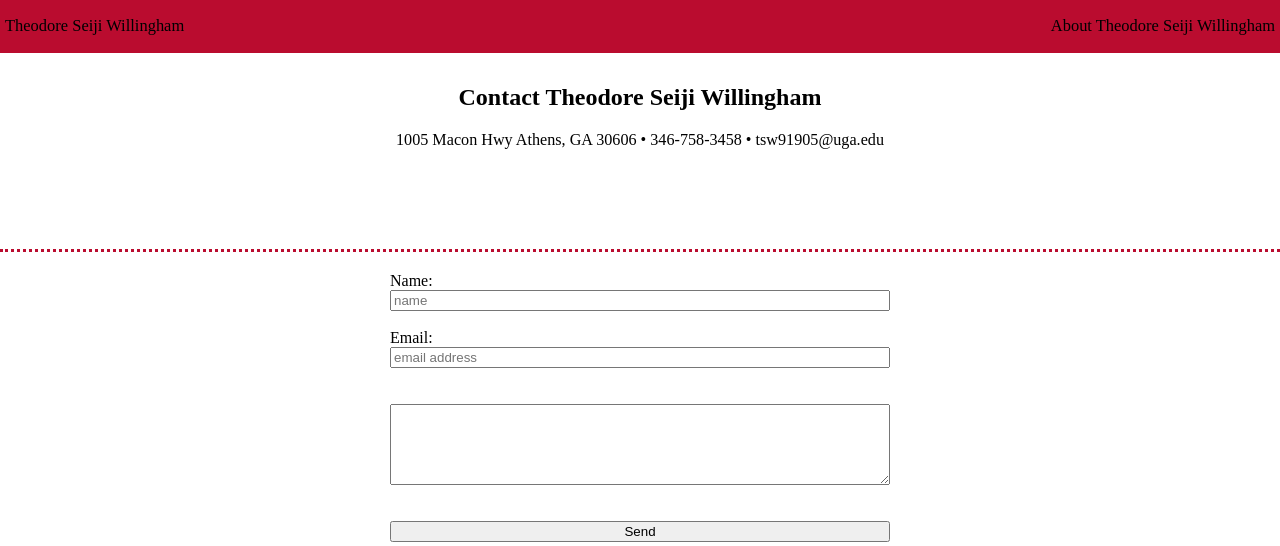
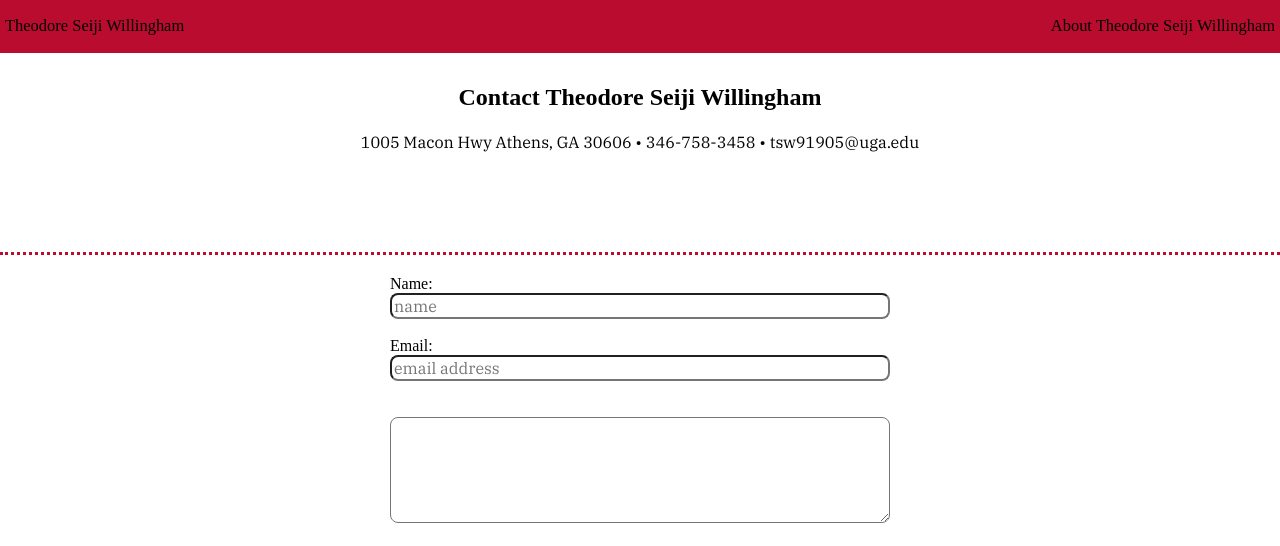
Before and after one commit to TheodoreWillingham/TheodoreWillingham.github.io, a plain HTML site: page contact.html in a window 1280 px wide. Shown: the top 546 px of the page. Drawn offline with Linux system fonts and the light colour scheme.

Commit message:
styled up the contact page

```diff
--- a/contact.html
+++ b/contact.html
@@ -5,6 +5,11 @@
     <meta name="viewport" content="width=device-width, initial-scale=1.0">
     <link rel="stylesheet"  href="https://cdnjs.cloudflare.com/ajax/libs/font-awesome/6.0.0-beta3/css/all.min.css">
     <link rel="stylesheet" href="css/style.css">
+    <!-- Google Font -->
+    <link rel="preconnect" href="https://fonts.googleapis.com">
+    <link rel="preconnect" href="https://fonts.gstatic.com" crossorigin>
+    <link href="https://fonts.googleapis.com/css2?family=IBM+Plex+Serif:ital,wght@0,100;0,200;0,300;0,400;0,500;0,600;0,700;1,100;1,200;1,300;1,400;1,500;1,600;1,700&display=swap" rel="stylesheet">
+
     <title>Contact Theodore Willingham</title>
 </head>
 <body>
--- a/css/style.css
+++ b/css/style.css
@@ -183,12 +183,19 @@ dd {
     text-align: center;
 }
 
-/* form {
-
+form {
+    font-weight: 400;
 }
 
+
 form input, form textarea {
-
+    border-radius: 8px;
+    font-size: 16px;
+    font-family: "IBM Plex Serif", serif;
+    font-weight: 400;
 }
-
-form input:focus, form textarea:focus {} */
+form input:focus, form textarea:focus {
+    outline: none;
+    border-color: #BA0C2F;
+    box-shadow: 0 0 4px rgb(186, 12, 47, .5);
+  }
```
